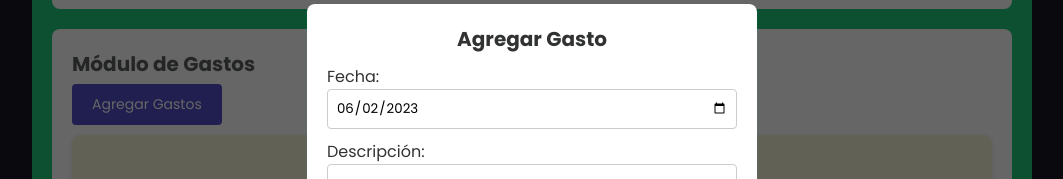
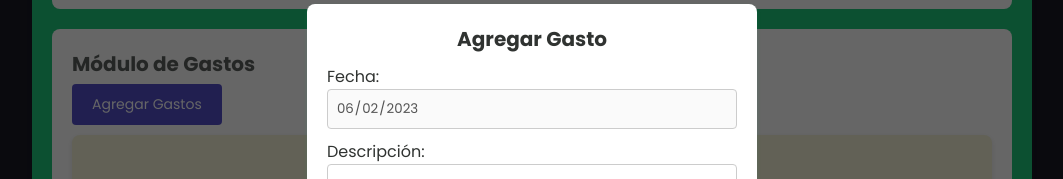
Before and after one commit to ghettsebuu/SpendWise-App, a React (Vite) app: page /dashboard/gastos in a window 1280 px wide. Both pictures are taken after a click on the button "Agregar Gastos". Shown: the part 111-290 px from the top of the page, without its empty margins (108-1171 px from the left). Built offline with nearby package versions, Linux system fonts and the light colour scheme.

Commit message:
arreglos en el modulo de gastos: fecha y tabla

```diff
--- a/src/componentes/Gastos.jsx
+++ b/src/componentes/Gastos.jsx
@@ -20,7 +20,11 @@ const Gastos = () => {
   const [editingData, setEditingData] = useState(null);
   const [pageIndex, setPageIndex] = useState(0);
   const [presupuesto, setPresupuesto] = useState(null);
-  const [currentDate, setCurrentDate] = useState('');
+  // const [currentDate, setCurrentDate] = useState('');
+  const today = new Date().toISOString().split('T')[0];
+  const [currentDate, setCurrentDate] = useState(today); // Asignar el valor de today a currentDate
+  const [initialDate, setInitialDate] = useState('');
+
 
 
 
@@ -50,8 +54,9 @@ const Gastos = () => {
       setIsLoading(false);
     };
 
-    const today = new Date().toISOString().split('T')[0];
-    setCurrentDate(today);
+    /* const today = new Date().toISOString().split('T')[0];
+    setCurrentDate(today); */
+
     fetchGastos();
   }, []);
 
@@ -61,6 +66,7 @@ const Gastos = () => {
       {
         Header: 'Fecha',
         accessor: 'fecha',
+        Cell: ({ value }) => format(new Date(value), 'dd/MM/yyyy HH:mm:ss'),
       },
       {
         Header: 'Descripción',
@@ -105,8 +111,10 @@ const Gastos = () => {
     if (index !== null) {
       const gasto = page[index].original;
       setEditingData(gasto);
+      setInitialDate(gasto.fecha);
     } else {
       setEditingData(null);
+      setInitialDate(currentDate);
     }
     setModalIsOpen(true);
   };
@@ -141,7 +149,8 @@ const Gastos = () => {
     const monto = parseFloat(e.target.monto.value);
     const moneda = e.target.moneda.value;
     const categoria = e.target.categoria.value;
-    const fecha = new Date(); // Obtener la fecha y hora actual
+    const fecha = editingData ? new Date(editingData.fecha) : new Date();
+
 
     const user = auth.currentUser;
 
@@ -314,11 +323,18 @@ const Gastos = () => {
       >
         <h2 className='modalTitle'>{editingData ? 'Editar Gasto' : 'Agregar Gasto'}</h2>
         <form onSubmit={handleSubmit}>
-          <label>
-            Fecha:
-            <input type="date" name="fecha" className="input" defaultValue={editingData ? editingData.fecha : currentDate}
-            required/>
-          </label>
+        <label>
+          Fecha:
+          <input
+            type="date"
+            name="fecha"
+            className="input"
+            defaultValue={editingData ? initialDate : currentDate}
+            required
+            disabled
+          />
+        </label>
+
           <label>
             Descripción:
             <input type="text" name="descripcion" className="input" defaultValue={editingData ? editingData.descripcion : ''}
```
